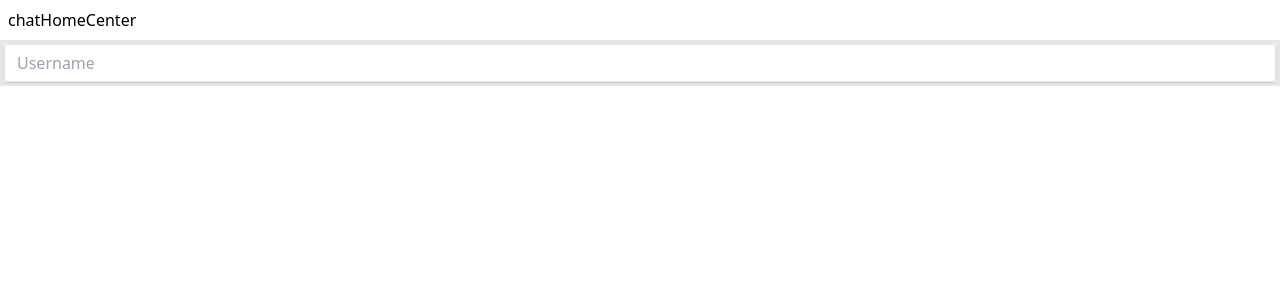
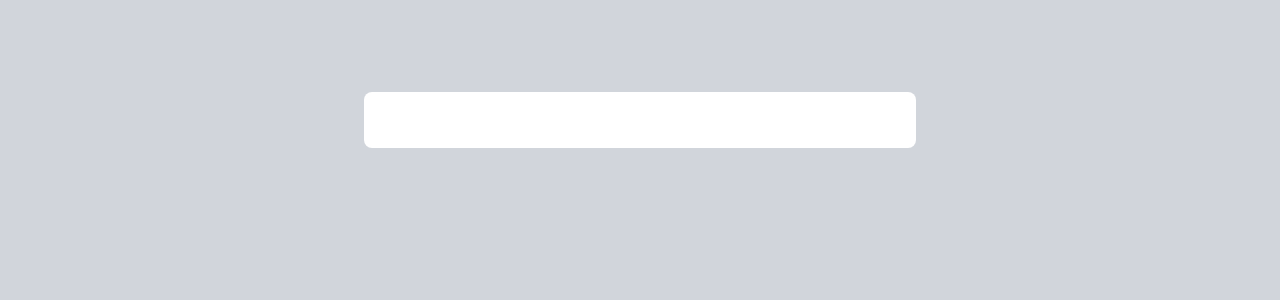
Before and after one commit to ritscc/Snack_UI, a Next.js app: page /chatHomeCenter in a window 1280 px wide. Shown: the top 300 px of the page. Built offline with nearby package versions, Linux system fonts and the light colour scheme.

Commit message:
css追加されていない

```diff
--- a/src/pages/chatHomeCenter.tsx
+++ b/src/pages/chatHomeCenter.tsx
@@ -1,10 +1,25 @@
-import React from 'react'
+import React from "react";
 
 export default function chatHomeCenter() {
-    return (
-        <div>        <div className="p-2">chatHomeCenter</div>
-            <div className="border-4"><input className="shadow appearance-none border rounded w-full py-2 px-3 text-gray-700 leading-tight focus:outline-none focus:shadow-outline" id="username" type="text" placeholder="Username"></input></div>
+  return (
+    <div className="py-20 h-screen bg-gray-300 px-2">
+      <div className="max-w-md mx-auto rounded-lg overflow-hidden md:max-w-xl">
+        <div className="md:flex">
+          <div className="w-full p-3">
+            <div className="relative">
+              <i className="absolute fa fa-search text-gray-400 top-5 left-4"></i>
+              <input
+                type="text"
+                className="bg-white h-14 w-full px-12 rounded-lg focus:outline-none hover:cursor-pointer"
+                name=""
+              ></input>
+              <span className="absolute top-4 right-5 border-l pl-4">
+                <i className="fa fa-microphone text-gray-500 hover:text-green-500 hover:cursor-pointer"></i>
+              </span>
+            </div>
+          </div>
         </div>
-
-    )
+      </div>
+    </div>
+  );
 }
```
